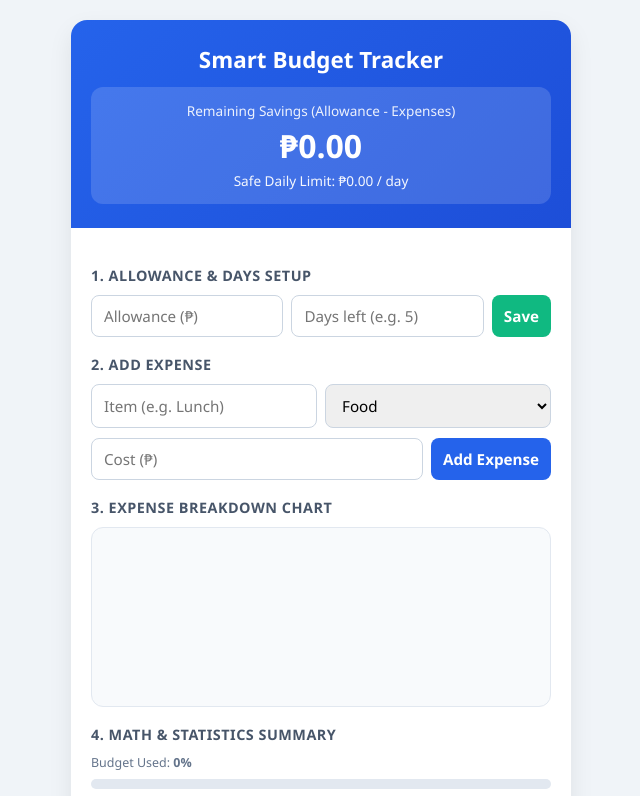
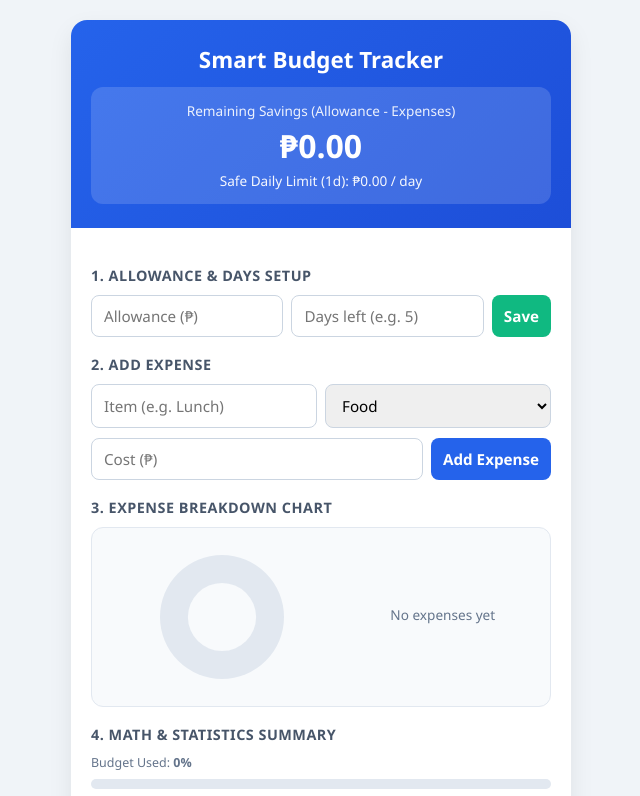
Before and after one commit to mrchnry99161-beep/smart-budget-tracker, a plain HTML site: page index.html in a window 1280 px wide. Shown: the top 796 px of the page, without its empty margins (319-959 px from the left). Drawn offline with Linux system fonts and the light colour scheme.

Commit message:
Update index.html

```diff
--- a/index.html
+++ b/index.html
@@ -229,13 +229,16 @@ ctx.beginPath();
       ctx.arc(cx, cy, radius, 0, Math.PI * 2);
       ctx.fillStyle = '#e2e8f0';
       ctx.fill();
+
       ctx.beginPath();
       ctx.arc(cx, cy, radius * 0.55, 0, Math.PI * 2);
       ctx.fillStyle = '#f8fafc';
       ctx.fill();
-legend.innerHTML = 'No expenses yet';
+
+      legend.innerHTML = '<li class="legend-item" style="color:#64748b;">No expenses yet</li>';
       return;
     }
+
     let startAngle = -Math.PI / 2;
     Object.keys(categoryTotals).forEach(cat => {
       const val = categoryTotals[cat];
@@ -250,16 +253,19 @@ ctx.fillStyle = categoryColors[cat];
         ctx.fill();
         startAngle += sliceAngle;
       }
+
       const li = document.createElement('li');
       li.className = 'legend-item';
-li.innerHTML = <span class="legend-dot" style="background:${categoryColors[cat]}"></span><strong>${cat}:</strong>&nbsp;₱${val.toFixed(0)} (${pct}%);
+      li.innerHTML = `<span class="legend-dot" style="background:${categoryColors[cat]}"></span><strong>${cat}:</strong>&nbsp;₱${val.toFixed(0)} (${pct}%)`;
       legend.appendChild(li);
     });
+
     ctx.beginPath();
     ctx.arc(cx, cy, radius * 0.55, 0, Math.PI * 2);
     ctx.fillStyle = '#f8fafc';
     ctx.fill();
   }
+
   function updateDashboard() {
     const totalSpent = expenses.reduce((sum, item) => sum + item.amount, 0);
     const remaining = allowance - totalSpent;
@@ -268,10 +274,12 @@ const percent = allowance > 0 ? ((totalSpent / allowance) * 100).toFixed(1) : 0;
     const average = expenses.length > 0 ? (totalSpent / expenses.length) : 0;
     const median = calculateMedian(expenses.map(e => e.amount));
     const highest = expenses.length > 0 ? Math.max(...expenses.map(e => e.amount)) : 0;
+
     const catTotals = { Food: 0, Transport: 0, School: 0, Other: 0 };
     const catCounts = {};
     let topCategory = 'None';
     let maxCount = 0;
+
     expenses.forEach(e => {
       catTotals[e.category] = (catTotals[e.category] || 0) + e.amount;
       catCounts[e.category] = (catCounts[e.category] || 0) + 1;
@@ -280,28 +288,36 @@ maxCount = catCounts[e.category];
         topCategory = e.category;
       }
     });
-document.getElementById('totalAllowance').innerText = ₱${allowance.toFixed(2)};
-document.getElementById('totalSpent').innerText = ₱${totalSpent.toFixed(2)};
-document.getElementById('remainingBalance').innerText = ₱${remaining.toFixed(2)};
-document.getElementById('dailyBudgetText').innerText = Safe Daily Limit (${daysLeft}d): ₱${dailyLimit.toFixed(2)} / day;
-document.getElementById('percentUsed').innerText = ${percent}%;
-document.getElementById('avgExpense').innerText = ₱${average.toFixed(2)};
-document.getElementById('medianExpense').innerText = ₱${median.toFixed(2)};
+
+    document.getElementById('totalAllowance').innerText = `₱${allowance.toFixed(2)}`;
+    document.getElementById('totalSpent').innerText = `₱${totalSpent.toFixed(2)}`;
+    document.getElementById('remainingBalance').innerText = `₱${remaining.toFixed(2)}`;
+    document.getElementById('dailyBudgetText').innerText = `Safe Daily Limit (${daysLeft}d): ₱${dailyLimit.toFixed(2)} / day`;
+    document.getElementById('percentUsed').innerText = `${percent}%`;
+    document.getElementById('avgExpense').innerText = `₱${average.toFixed(2)}`;
+    document.getElementById('medianExpense').innerText = `₱${median.toFixed(2)}`;
     document.getElementById('modeCategory').innerText = topCategory;
-document.getElementById('highestExpense').innerText = ₱${highest.toFixed(2)};
+    document.getElementById('highestExpense').innerText = `₱${highest.toFixed(2)}`;
+
     const bar = document.getElementById('progressBar');
-bar.style.width = ${Math.min(percent, 100)}%;
+    bar.style.width = `${Math.min(percent, 100)}%`;
     bar.style.backgroundColor = percent > 100 ? '#ef4444' : '#2563eb';
+
     const list = document.getElementById('historyList');
     list.innerHTML = '';
     expenses.forEach(item => {
       const li = document.createElement('li');
       li.className = 'history-item';
-li.innerHTML = <div><span class="badge">${item.category}</span>${item.name}</div> <div><strong>₱${item.amount.toFixed(2)}</strong><button class="delete-btn" onclick="deleteExpense(${item.id})">X</button></div>;
+      li.innerHTML = `
+        <div><span class="badge">${item.category}</span>${item.name}</div>
+        <div><strong>₱${item.amount.toFixed(2)}</strong><button class="delete-btn" onclick="deleteExpense(${item.id})">X</button></div>
+      `;
       list.appendChild(li);
     });
+
     drawDonutChart(catTotals, totalSpent);
   }
+
   updateDashboard();
 </script>
 
```
Lines whose indentation alone changed are shown as unchanged.
